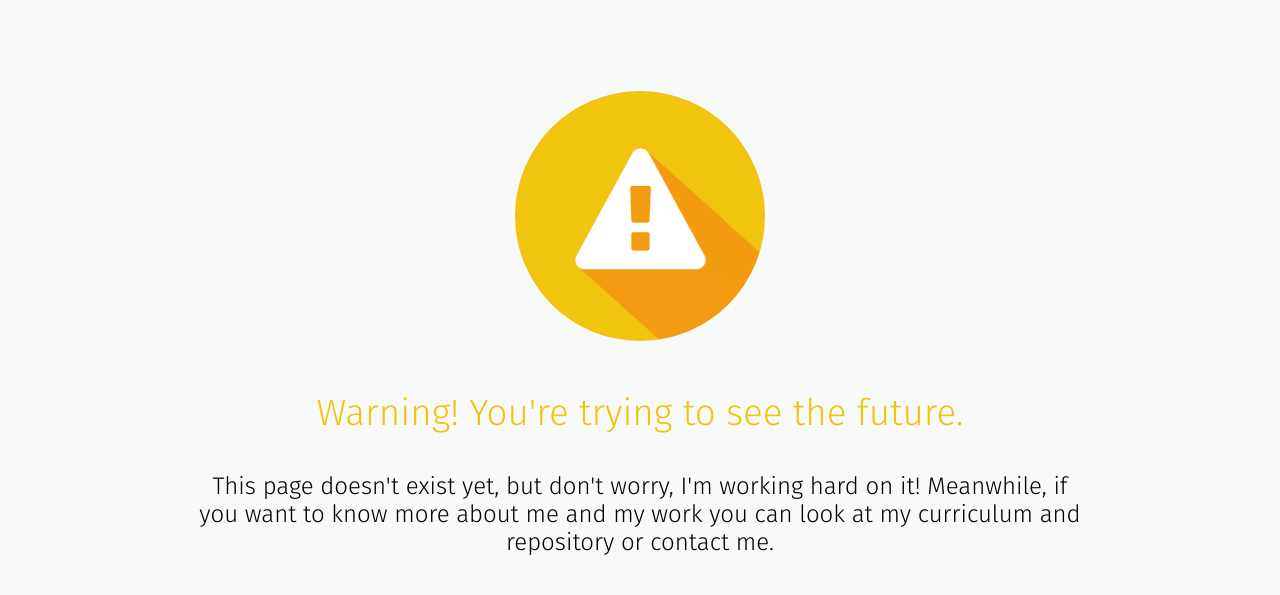
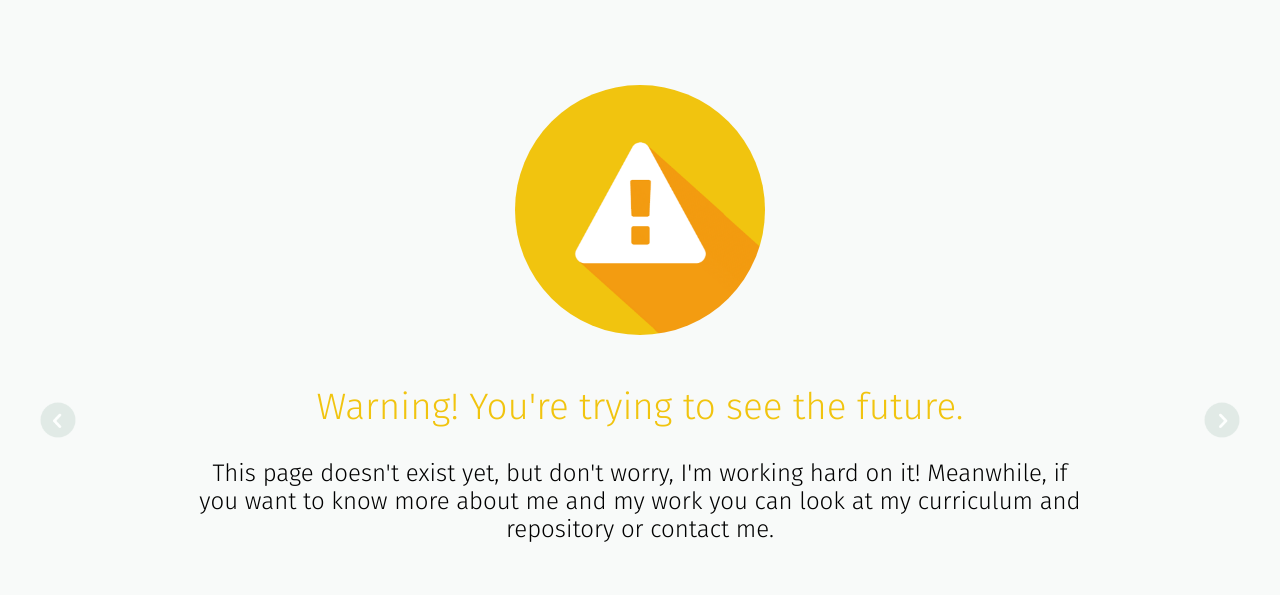
Before and after one commit to JoaoMonteiro100/personal-site-portfolio, a plain HTML site: page warning.html in a window 1280 px wide. Shown: the top 595 px of the page. Drawn offline with Linux system fonts and the light colour scheme.

Commit message:
Removed timer to change pages automatically
Implemented left/right arrows instead, to enable choice of screen
without the randomness and obnoxiousness.

```diff
--- a/static/css/style.scss
+++ b/static/css/style.scss
@@ -120,6 +120,38 @@ a {
    display:inline;
 }
 
+.arrows img{
+  height: 40px;
+}
+
+.arrows #left {
+  position: fixed;
+  top: 50%;
+  left: 3%;
+}
+
+.arrows #right {
+  position: fixed;
+  top: 50%;
+  right: 3%;
+}
+
+.left_off, #left:hover .left_on{
+   display:none;
+}
+
+.left_on, #left:hover .left_off{
+   display:inline;
+}
+
+.right_off, #right:hover .right_on{
+   display:none;
+}
+
+.right_on, #right:hover .right_off{
+   display:inline;
+}
+
 .footnote {
   position: relative;
   top: 100px;
--- a/warning.html
+++ b/warning.html
@@ -9,7 +9,7 @@
 	<link rel="shortcut icon" href="static/images/favicon3.ico">
   </head>
 
- <script language="javascript" type="text/javascript">
+<!-- <script language="javascript" type="text/javascript">
 	pages=new Array()
 	pages[1]="code.html"
 	pages[2]="rocket.html"
@@ -24,11 +24,12 @@
 	}
 </script>
 
-  <body onLoad="setTimeout('switchEm()',30000);">
+  <body onLoad="setTimeout('switchEm()',30000);"> -->
+  <body>
 	<section class="center-content">
 		<div id="content-area">
 			<img class="rounded" src="static\images\warning.png" />
-			<h3>Warning! You're trying to see the future.</h3>
+			<h2 style="color:#F1C40F;">Warning! You're trying to see the future.</h2>
 			<p>This page doesn't exist yet, but don't worry, I'm working hard on it! Meanwhile, if you want to know more about me and my work you can look at my curriculum and repository or contact me.</p>
 		</div>
 
@@ -47,6 +48,17 @@
 			</a>
 		</section>
 
+		<section class="arrows">
+			<a href="rocket.html" id="left">
+				<img class="left_off" src="static\images\left_off.png" />
+				<img class="left_on" src="static\images\left_on.png" />
+			</a>
+			<a href="code.html" id="right">
+				<img class="right_off" src="static\images\right_off.png" />
+				<img class="right_on" src="static\images\right_on.png" />
+			</a>
+		</section>
+
 		<section class="footnote">
 			<p><small>&copy; 2015 João Monteiro</small></p>
 		</section>
```
Also changed, not shown: code.html (+14 -3 lines), rocket.html (+14 -2 lines), static/css/style.css, static/images/left_off.png (added), static/images/left_on.png (added), static/images/right_off.png (added), static/images/right_on.png (added).
